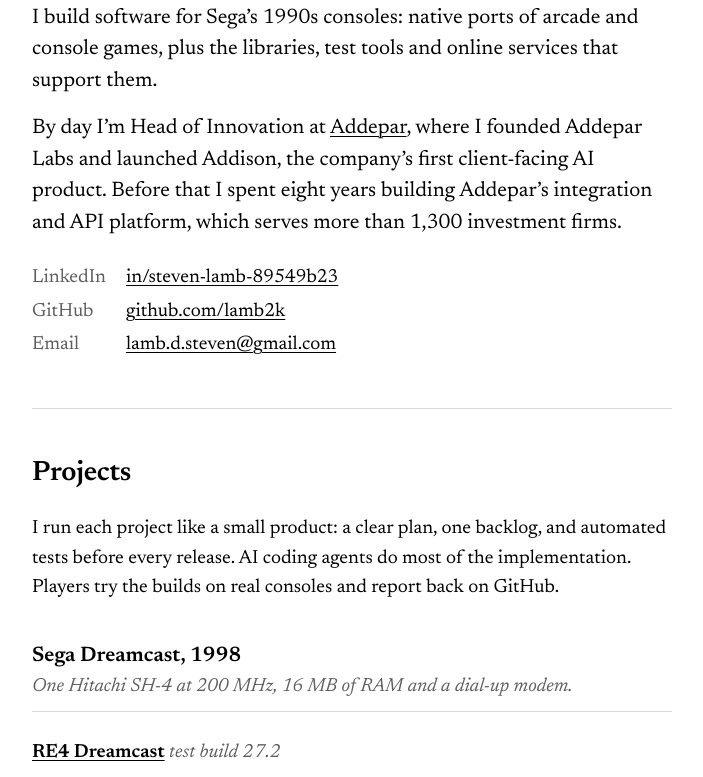
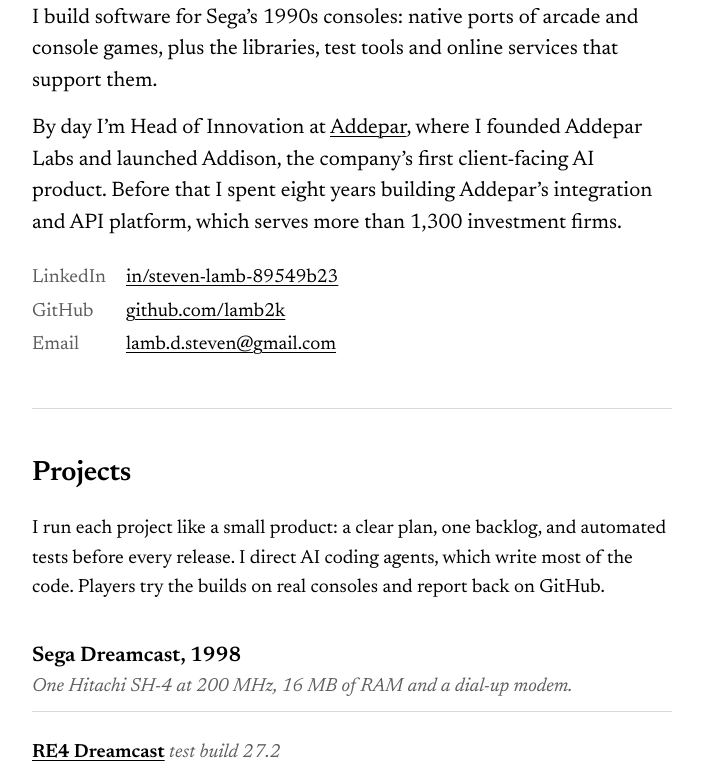
Before and after one commit to lamb2k/lamb2k.github.io, a plain HTML site: page index.html in a window 1280 px wide. Shown: the part 359-1136 px from the top of the page, without its empty margins (288-991 px from the left). Drawn offline with Linux system fonts and the light colour scheme.

Commit message:
Reword AI agents line in projects intro
Co-Authored-By: Claude Opus 5.5 <noreply@anthropic.com>

```diff
--- a/index.html
+++ b/index.html
@@ -345,7 +345,7 @@ dialog pre { margin: 0; padding: 1.25rem; overflow-x: auto; font-size: 0.8rem; l
 
     <section aria-labelledby="projects">
       <h2 id="projects">Projects</h2>
-      <p class="intro">I run each project like a small product: a clear plan, one backlog, and automated tests before every release. AI coding agents do most of the implementation. Players try the builds on real consoles and report back on GitHub.</p>
+      <p class="intro">I run each project like a small product: a clear plan, one backlog, and automated tests before every release. I direct AI coding agents, which write most of the code. Players try the builds on real consoles and report back on GitHub.</p>
 
       <div class="machine">
         <div class="machine-head">
```
